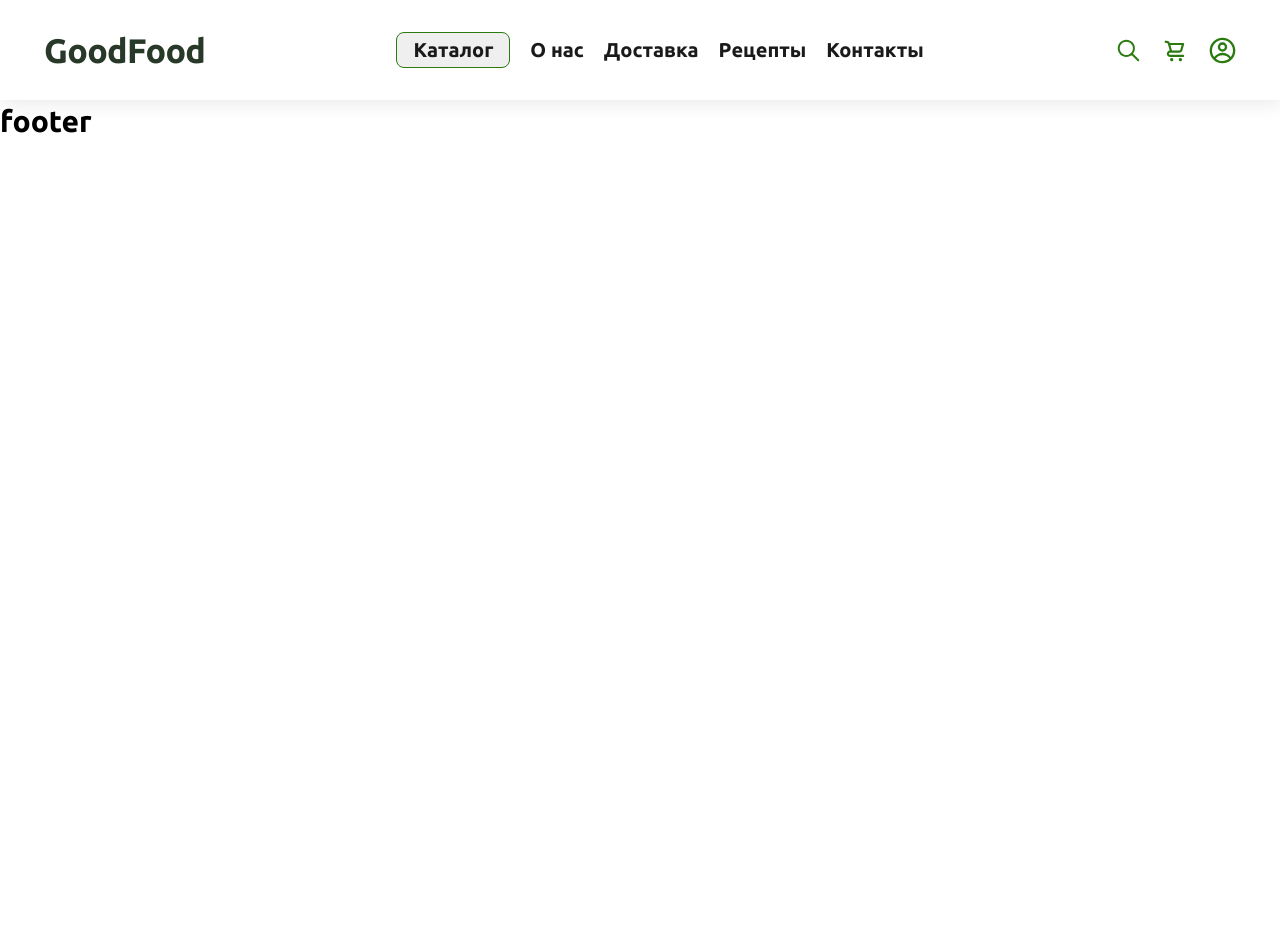
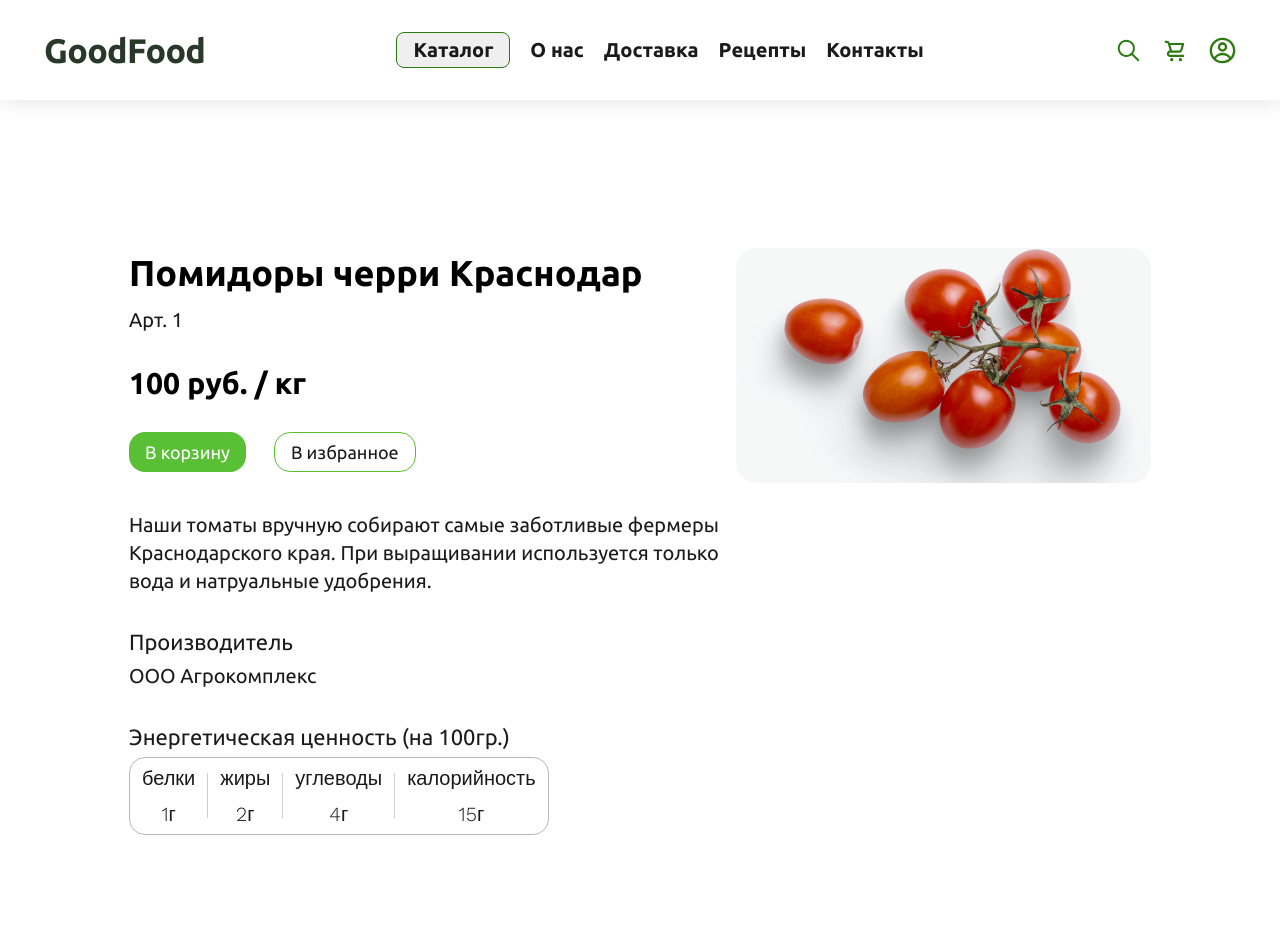
Before and after one commit to kavabunga/goodfood-frontend, a React (Vite) app: page /catalog/category/subcategory/id in a window 1280 px wide. Shown: the top 952 px of the page. Before the commit the page ends 800 px from the top, so only its background shows below. Built offline with nearby package versions, Linux system fonts and the light colour scheme.

Commit message:
feat: added product page
added product psge and styles for its buttons and mixins. also created preparation functions  for
buttons to cart and to favorities. page product opens from the product card.

```diff
--- a/src/App.tsx
+++ b/src/App.tsx
@@ -5,6 +5,7 @@ import Profile from './pages/profile/profile.tsx';
 import Login from './pages/login/login.tsx';
 import { ProtectedRoute } from './utils/protected-route.tsx';
 import { useAuth } from './hooks/use-auth.ts';
+import Product from '@pages/product/index.tsx';
 
 // импорт временных массивов для отображения каталогов и продуктов
 // временное решение для верстки, потом удалить
@@ -26,6 +27,7 @@ function App() {
 					path="/profile"
 					element={<ProtectedRoute element={Profile} loggedIn={isLoggedIn} />}
 				/>
+				<Route path="/catalog/category/subcategory/id" element={<Product />} />
 				<Route path="/login" element={<Login />} />
 			</Routes>
 		</Layout>
--- a/src/components/Button/button.module.scss
+++ b/src/components/Button/button.module.scss
@@ -26,7 +26,21 @@
 }
 
 .green-button__active {
+	padding: 0;
+	display: flex;
+	width: 161px;
+	height: 36px;
+	justify-content: center;
+	align-items: center;
 	background: $accent-color-darkgreen;
+	border: none;
+	border-radius: 8px;
+	color: #fff;
+	font-family: $ubuntu-font;
+	font-size: 14px;
+	font-weight: 600;
+	line-height: 20px;
+	cursor: pointer;
 }
 
 .header-button {
@@ -90,3 +104,80 @@
 	color: #fff;
 	background: $dirty-greenish-color;
 }
+
+.green-border-button {
+	@extend %default-button-text;
+
+	display: flex;
+	background-color: white;
+	align-items: center;
+	border: 1px solid $accent-color-bright-green;
+	border-radius: 16px;
+	padding: 16px;
+	max-width: 300px;
+	width: fit-content;
+	height: 40px;
+	cursor: pointer;
+
+	&:not(.green-border-button__active):hover {
+		color: white;
+		background-color: $accent-color-bright-green;
+	}
+
+	transition: 0.5s;
+}
+
+.green-border-button__active {
+	@extend %default-button-text;
+
+	display: flex;
+	color: white;
+	background-color: $accent-color-darkgreen;
+	align-items: center;
+	border: none;
+	border-radius: 16px;
+	padding: 16px;
+	max-width: 300px;
+	width: fit-content;
+	height: 40px;
+	cursor: pointer;
+}
+
+.cart-button {
+	@extend %default-button-text;
+
+	color: white;
+	display: flex;
+	background-color: $accent-color-bright-green;
+	align-items: center;
+	border: none;
+	border-radius: 16px;
+	padding: 16px;
+	max-width: 140px;
+	width: fit-content;
+	height: 40px;
+	cursor: pointer;
+
+	&:not(.green-border-button__active):hover {
+		color: white;
+		background-color: $accent-color-darkgreen;
+	}
+
+	transition: 0.5s;
+}
+
+.cart-button__active {
+	@extend %default-button-text;
+
+	display: flex;
+	color: white;
+	background-color: $accent-color-darkgreen;
+	align-items: center;
+	border: none;
+	border-radius: 16px;
+	padding: 16px;
+	max-width: 300px;
+	width: fit-content;
+	height: 40px;
+	cursor: pointer;
+}
--- a/src/components/product-card/index.tsx
+++ b/src/components/product-card/index.tsx
@@ -1,3 +1,4 @@
+import React from 'react';
 import { Link } from 'react-router-dom';
 import cardImage from '@images/mango.png';
 import styles from './product-card.module.scss';
@@ -15,7 +16,8 @@ const ProductCard = ({ cardName, price, weight, buttonText }: ProductCardProps)
 	return (
 		<li className={styles.card}>
 			{/* вместо /login подставить нужный роут  */}
-			<Link className={styles.card__link} to={'/login'}>
+			{/*Предполагается в будущем открывать страницу товара по пути id и категории*/}
+			<Link className={styles.card__link} to={`catalog/category/subcategory/id`}>
 				<img className={styles.card__image} src={cardImage} alt="карточка товара" />
 				<h2 className={styles.card__caption}>{cardName}</h2>
 			</Link>
--- a/src/data/dataExamples.ts
+++ b/src/data/dataExamples.ts
@@ -1,3 +1,5 @@
+import TomatoesForProductPage from '@images/tomatoes_for_product_page.png';
+
 export const mainPageBlockLinks = [
 	{
 		title: 'Овощи',
@@ -46,3 +48,21 @@ export const products = [
 		buttonText: 'В корзину',
 	},
 ];
+
+export const productApiDataExample = {
+	id: '1',
+	name: 'Помидоры черри Краснодар',
+	description:
+		'Наши томаты вручную собирают самые заботливые фермеры Краснодарского края. При выращивании используется только вода и натруальные удобрения.',
+	category: 'Овощи',
+	producer: 'ООО Агрокомплекс',
+	subcategory: 'Томаты',
+	expiresDate: '21 сутки',
+	amount: 10,
+	price: 100,
+	photo: TomatoesForProductPage,
+	kcal: 15,
+	proteins: 1,
+	fats: 2,
+	carbohydrates: 4,
+};
--- /dev/null
+++ b/src/pages/product/index.tsx
@@ -0,0 +1,110 @@
+import React from 'react';
+import styles from './product.module.scss';
+import Button from '@components/Button';
+import { productApiDataExample } from '@data/dataExamples';
+// import { useParams } from 'react-router-dom';
+
+const Product: React.FC = () => {
+	const [isInCart, setIsInCart] = React.useState<boolean>(false);
+	const [isInFavorities, setIsInFavorities] = React.useState<boolean>(false);
+	// const { id } = useParams();
+	{
+		/*id получается из ссылки, затем на этой странице происходит запрос к апи за получением информации о товаре */
+	}
+	//сейчас для примера сделан объект с теми же элементами как в базе данных
+	// Затем эта информация о продукте передается в части страницы в виде data.img и тд...
+
+	function handleAddCartClick() {
+		setIsInCart(!isInCart);
+		if (!isInCart) {
+			console.log('убрали из корзины((((');
+		}
+		console.log('кнопка В Корзину нажата!');
+		console.log(isInCart);
+	}
+
+	function handleAddToFavorities() {
+		setIsInFavorities(!isInFavorities);
+		if (!isInFavorities) {
+			console.log('убрали из избранного');
+		}
+		console.log('кнопка В избранное нажата!');
+		console.log(isInFavorities);
+	}
+
+	return (
+		<section className={styles.product}>
+			<div className={styles.product__main}>
+				<div className={styles.product__info}>
+					<div className={styles.product__container}>
+						<h2 className={styles.product__title}>{productApiDataExample.name}</h2>
+
+						<p className={`text_type_u ${styles.product__text}`}>
+							Арт. {productApiDataExample.id}
+						</p>
+					</div>
+
+					<h2 className={styles.product__price}>
+						{productApiDataExample.price} руб. / кг
+					</h2>
+					<div className={styles.product__btns}>
+						<Button
+							buttonText={isInCart ? 'В корзине' : 'В корзину'}
+							buttonStyle={isInCart ? 'cart-button__active' : 'cart-button'}
+							onClick={handleAddCartClick}
+						/>
+						<Button
+							buttonText={isInFavorities ? 'В избранном' : 'В избранное'}
+							buttonStyle={
+								isInFavorities ? 'green-border-button__active' : 'green-border-button'
+							}
+							onClick={handleAddToFavorities}
+						/>
+					</div>
+				</div>
+				<img
+					className={styles.product__image}
+					src={`${productApiDataExample.photo}`}
+					alt={productApiDataExample.name}
+				/>
+			</div>
+			<div className={styles.product__subinfo}>
+				<p className={`text_type_u ${styles.product__description}`}>
+					{productApiDataExample.description}
+				</p>
+				<div className={`${styles.product__addition}`}>
+					<p className="text-m">Производитель</p>
+					<p className={`text_type_u ${styles.product__description}`}>
+						{productApiDataExample.producer}
+					</p>
+				</div>
+				<div className={`${styles.product__addition}`}>
+					<p className="text-m">Энергетическая ценность (на 100гр.)</p>
+					<div className={styles.product__table}>
+						<div className={styles.product__container}>
+							<p className="text">белки</p>
+							<p className="text">{productApiDataExample.proteins}г</p>
+						</div>
+						<div className={styles.border_vertical}></div>
+						<div className={styles.product__container}>
+							<p className="text">жиры</p>
+							<p className="text">{productApiDataExample.fats}г</p>
+						</div>
+						<div className={styles.border_vertical}></div>
+						<div className={styles.product__container}>
+							<p className="text">углеводы</p>
+							<p className="text">{productApiDataExample.carbohydrates}г</p>
+						</div>
+						<div className={styles.border_vertical}></div>
+						<div className={styles.product__container}>
+							<p className="text">калорийность</p>
+							<p className="text">{productApiDataExample.kcal}г</p>
+						</div>
+					</div>
+				</div>
+			</div>
+		</section>
+	);
+};
+
+export default Product;
--- /dev/null
+++ b/src/pages/product/product.module.scss
@@ -0,0 +1,93 @@
+@use '@scss/_variables.scss' as *;
+
+.product {
+	padding: 148px 0;
+	margin: 0 auto;
+	width: calc(100% - 129px * 2);
+	display: flex;
+	gap: 28px;
+	flex-direction: column;
+	justify-content: center;
+}
+
+.product__main {
+	display: flex;
+	flex-direction: row;
+	justify-content: space-between;
+}
+
+.product__info {
+	display: flex;
+	flex-direction: column;
+	gap: 28px;
+}
+
+.product__title {
+	font-size: 36px;
+}
+
+.product__container {
+	display: flex;
+	flex-direction: column;
+	gap: 8px;
+}
+
+.product__text {
+	font-size: 16px;
+	font-weight: 400;
+}
+
+.product__btns {
+	display: flex;
+	gap: 28px;
+	align-items: center;
+}
+
+.product__description {
+	text-align: left;
+	max-width: 592px;
+	width: 100%;
+	font-weight: 400;
+}
+
+.product__image {
+	border-radius: 20px;
+	object-fit: cover;
+	object-position: center;
+	background-repeat: no-repeat;
+	max-width: 100%;
+}
+
+.product__subinfo {
+	display: flex;
+	flex-direction: column;
+	gap: 32px;
+	justify-content: center;
+	align-items: flex-start;
+}
+
+.product__addition {
+	display: flex;
+	flex-direction: column;
+	gap: 4px;
+}
+
+.product__table {
+	display: flex;
+	gap: 12px;
+	border-radius: 16px;
+	border: 1px solid $unactive-text-color;
+	justify-content: center;
+	align-items: center;
+	padding: 6px 12px;
+	text-align: center;
+}
+
+.border_vertical {
+	content: '';
+	width: 1px;
+	height: 45px;
+	margin: 0;
+	padding: 0;
+	background-color: #cfcfcf;
+}
--- a/src/scss/_mixins.scss
+++ b/src/scss/_mixins.scss
@@ -11,7 +11,6 @@
 	color: $active-text-color;
 	font-family: $ubuntu-font;
 	font-style: normal;
-	font-weight: 300;
 	line-height: 140%;
 }
 
@@ -23,3 +22,15 @@
 	background-position: center;
 	background-size: 27px 27px;
 }
+
+%default-button-text {
+	@extend %zero-padding-margin;
+
+	color: $active-text-color;
+	font-family: $ubuntu-font;
+	font-size: 18px;
+	font-style: normal;
+	font-weight: 400;
+	line-height: 140%;
+	text-align: center;
+}
--- a/src/scss/base.scss
+++ b/src/scss/base.scss
@@ -49,6 +49,13 @@ h3 {
 	font-size: 13px;
 }
 
+.text-m {
+	@extend %text;
+
+	font-family: $ubuntu-font;
+	font-size: 22px;
+}
+
 .text {
 	@extend %text;
 
```
Also changed, not shown: src/assets/images/tomatoes_for_product_page.png (added).
